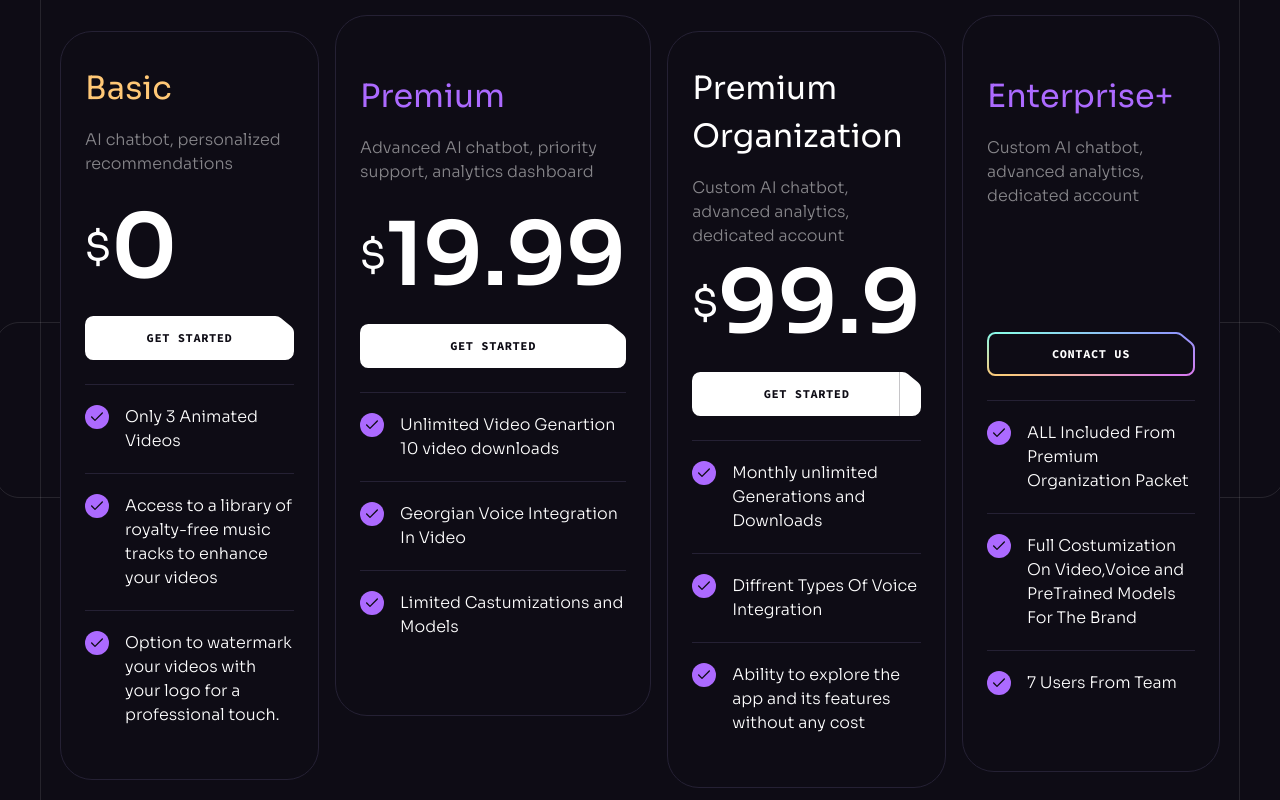
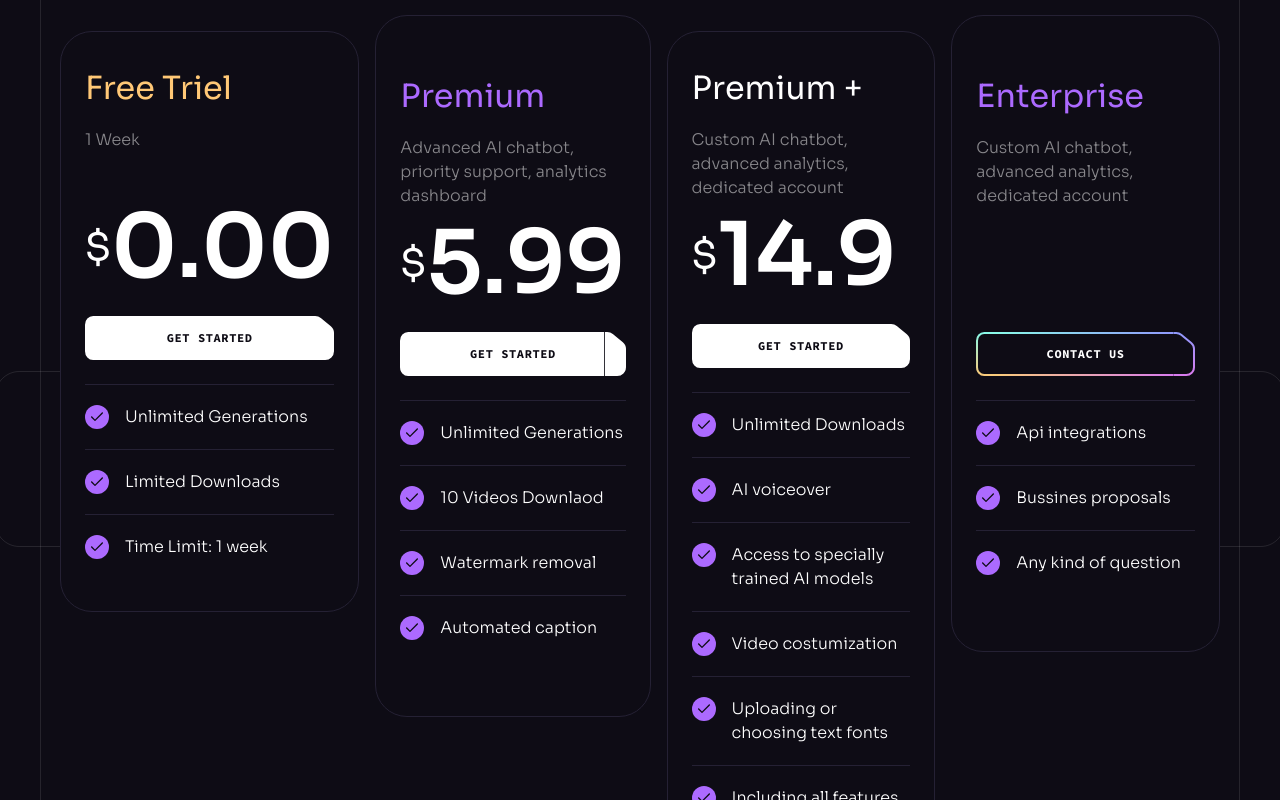
Before and after one commit to Matheus-The-one/STAMOAI, a React (Vite) app: page / in a window 1280 px wide. Shown: the part 3440-4240 px from the top of the page. Built offline with nearby package versions, Linux system fonts and the light colour scheme.

Commit message:
adding pricings

```diff
--- a/package.json
+++ b/package.json
@@ -10,6 +10,7 @@
     "preview": "vite preview"
   },
   "dependencies": {
+    "@clerk/nextjs": "^5.3.3",
     "react": "^18.2.0",
     "react-dom": "^18.2.0",
     "react-just-parallax": "^3.1.16",
--- a/src/constants/index.js
+++ b/src/constants/index.js
@@ -218,46 +218,51 @@ export const collabApps = [
 export const pricing = [
   {
     id: "0",
-    title: "Basic",
-    description: "AI chatbot, personalized recommendations",
-    price: "0",
+    title: "Free Triel",
+    description: "1 Week",
+    price: "0.00",
     features: [
-      "Only 3 Animated Videos",
-      "Access to a library of royalty-free music tracks to enhance your videos",
-      "Option to watermark your videos with your logo for a professional touch.",
+      "Unlimited Generations",
+      "Limited Downloads",
+      "Time Limit: 1 week",
     ],
   },
   {
     id: "1",
     title: "Premium",
     description: "Advanced AI chatbot, priority support, analytics dashboard",
-    price: "19.99",
+    price: "5.99",
     features: [
-      "Unlimited Video Genartion 10 video downloads",
-      "Georgian Voice Integration In Video ",
-      "Limited Castumizations and Models",
+      "Unlimited Generations",
+      "10 Videos Downlaod",
+      "Watermark removal",
+      "Automated caption"
     ],
   },
   {
     id: "2",
-    title: "Premium Organization",
+    title: "Premium +",
     description: "Custom AI chatbot, advanced analytics, dedicated account",
-    price: "99.9",
+    price: "14.9",
     features: [
-      "Monthly unlimited Generations and Downloads",
-      "Diffrent Types Of Voice Integration",
-      "Ability to explore the app and its features without any cost",
+      "Unlimited Downloads",
+      "AI voiceover",
+      "Access to specially trained AI models",
+      "Video costumization",
+      "Uploading or choosing text fonts",
+      "Including all features of premium version"
     ],
   },
   {
     id: "3",
-    title: "Enterprise+",
+    title: "Enterprise",
     description: "Custom AI chatbot, advanced analytics, dedicated account",
     price: null,
     features: [
-      "ALL Included From Premium Organization Packet ",
-      "Full Costumization On Video,Voice and PreTrained Models For The Brand  ",
-      "7 Users From Team",
+      "Api integrations",
+      "Bussines proposals",
+      "Any kind of question"
+
     ],
   },
 ];
```
Also changed, not shown: 1 other file (tests, documents, lock files or other folders).
